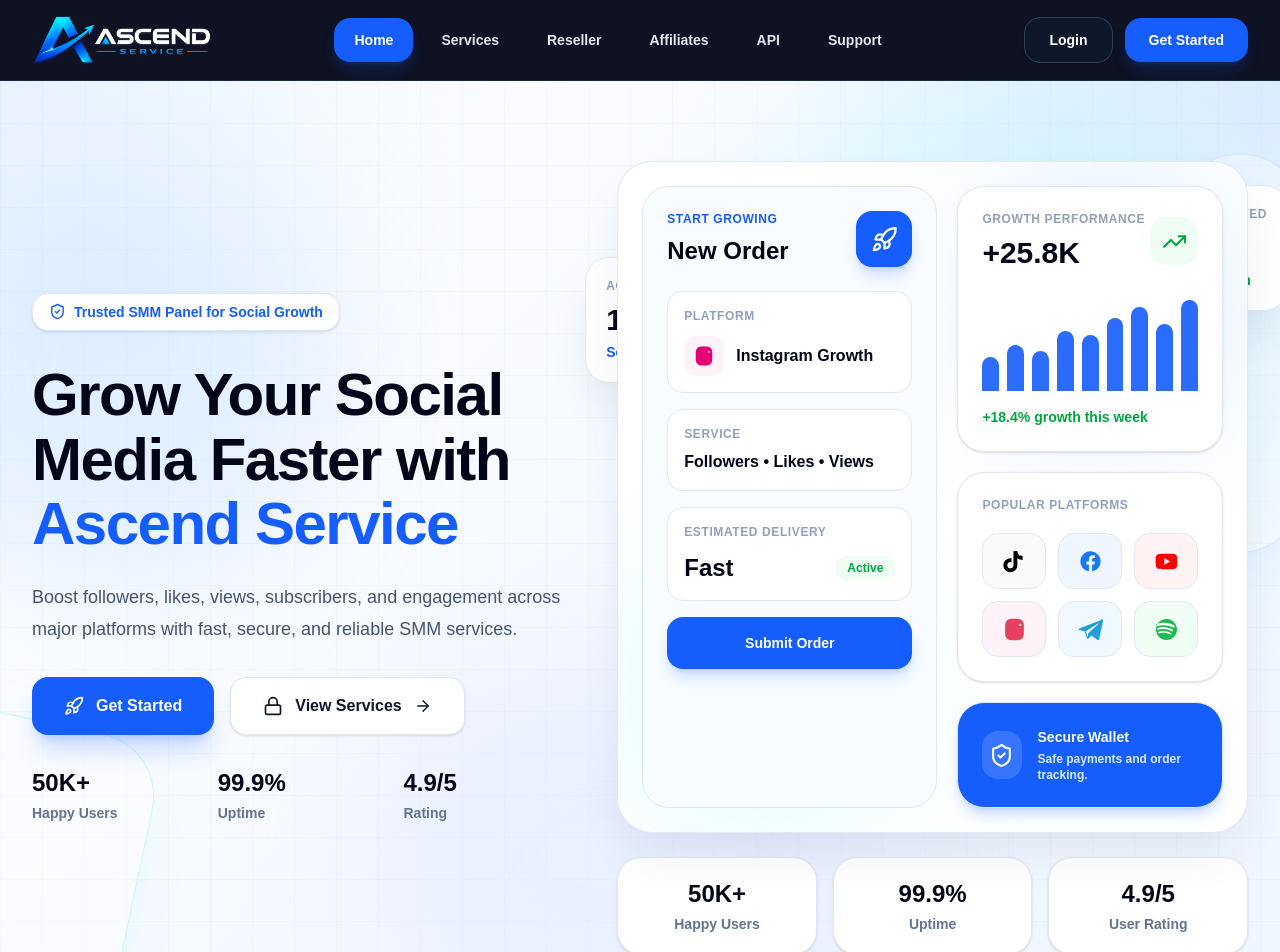
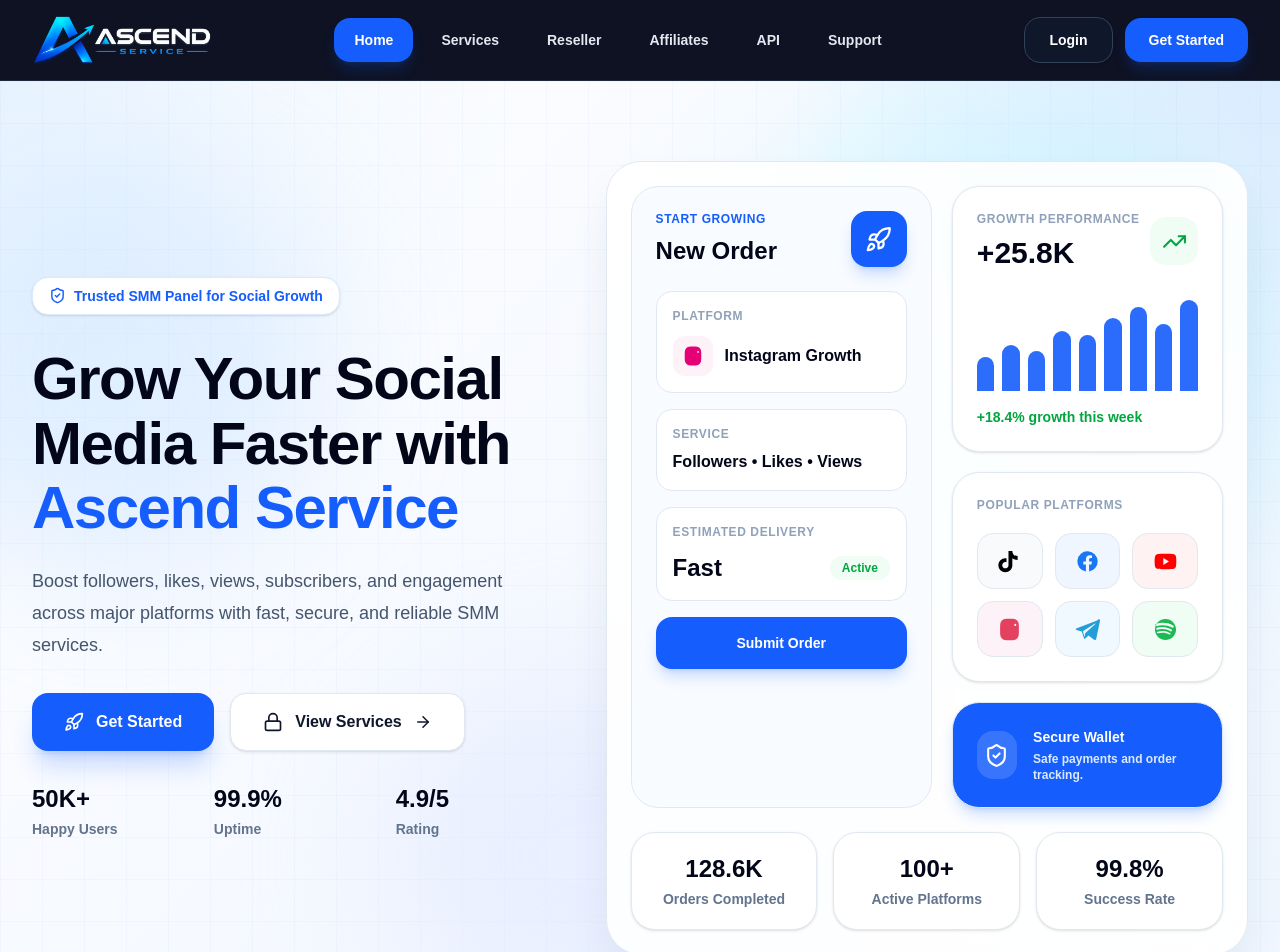
Before and after one commit to Kutcharaaa/SMM-Website1, a Next.js app: page / in a window 1280 px wide. Shown: the top 952 px of the page. Built offline with nearby package versions, Linux system fonts and the light colour scheme.

Commit message:
Fix landing hero overlap

```diff
--- a/app/page.tsx
+++ b/app/page.tsx
@@ -76,7 +76,7 @@ const features = [
     icon: ShieldCheck,
   },
   {
-    title: "Multi-Platform Services",
+    title: "Multi-Platform",
     text: "Boost across TikTok, Facebook, YouTube, Instagram, and more.",
     icon: Globe2,
   },
@@ -168,11 +168,8 @@ export default function HomePage() {
         <div className="absolute right-0 top-0 h-[560px] w-[560px] rounded-full bg-cyan-200/30 blur-3xl" />
         <div className="absolute bottom-0 left-1/2 h-[360px] w-[520px] -translate-x-1/2 rounded-full bg-indigo-100/50 blur-3xl" />
 
-        <div className="absolute right-[-120px] top-28 hidden h-[320px] w-[320px] rotate-45 rounded-[4rem] border border-blue-200/60 bg-white/35 shadow-2xl shadow-blue-200/30 lg:block" />
-        <div className="absolute left-[-140px] bottom-10 hidden h-[280px] w-[280px] rotate-12 rounded-[4rem] border border-cyan-200/60 bg-white/40 shadow-2xl shadow-cyan-200/30 lg:block" />
-
-        <div className="mx-auto grid max-w-7xl items-center gap-12 px-5 py-16 lg:grid-cols-[0.92fr_1.08fr] lg:px-8 lg:py-20">
-          <div className="relative z-10">
+        <div className="relative z-10 mx-auto grid max-w-7xl items-center gap-12 px-5 py-16 lg:grid-cols-[0.9fr_1.1fr] lg:px-8 lg:py-20">
+          <div>
             <div className="inline-flex items-center gap-2 rounded-2xl border border-blue-100 bg-white px-4 py-2 text-sm font-black text-blue-600 shadow-sm">
               <ShieldCheck size={17} />
               Trusted SMM Panel for Social Growth
@@ -231,41 +228,9 @@ export default function HomePage() {
             </div>
           </div>
 
-          <div className="relative z-10">
-            <div className="relative mx-auto max-w-[680px]">
-              <div className="absolute -right-10 top-6 hidden rounded-3xl border border-slate-200 bg-white p-5 shadow-2xl shadow-blue-950/10 lg:block">
-                <p className="text-xs font-black uppercase tracking-wider text-slate-400">
-                  Orders Completed
-                </p>
-
-                <p className="mt-2 text-3xl font-black text-slate-950">
-                  128.6K
-                </p>
-
-                <p className="mt-1 text-sm font-black text-green-600">
-                  +23.1% this month
-                </p>
-              </div>
-
-              <div className="absolute -left-8 top-24 hidden rounded-3xl border border-slate-200 bg-white p-5 shadow-2xl shadow-blue-950/10 lg:block">
-                <p className="text-xs font-black uppercase tracking-wider text-slate-400">
-                  Active Platforms
-                </p>
-
-                <p className="mt-2 text-3xl font-black text-slate-950">
-                  100+
-                </p>
-
-                <p className="mt-1 text-sm font-black text-blue-600">
-                  Services available
-                </p>
-              </div>
-
-              <div className="relative overflow-hidden rounded-[2.2rem] border border-slate-200 bg-white p-6 shadow-2xl shadow-blue-950/10">
-                <div className="absolute right-0 top-0 h-72 w-72 rounded-full bg-blue-100/70 blur-3xl" />
-                <div className="absolute bottom-0 left-0 h-72 w-72 rounded-full bg-cyan-100/60 blur-3xl" />
-
-                <div className="relative grid gap-5 lg:grid-cols-[1fr_0.9fr]">
+          <div>
+            <div className="mx-auto max-w-[720px] rounded-[2.2rem] border border-slate-200 bg-white/90 p-6 shadow-2xl shadow-blue-950/10 backdrop-blur-xl">
+              <div className="grid gap-5 lg:grid-cols-[1fr_0.9fr]">
                 <div className="rounded-[1.7rem] border border-slate-200 bg-[#f8fbff] p-6">
                   <div className="flex items-center justify-between">
                     <div>
@@ -405,13 +370,12 @@ export default function HomePage() {
                   </div>
                 </div>
               </div>
-              </div>
 
               <div className="mt-6 grid gap-4 sm:grid-cols-3">
                 {[
-                  ["50K+", "Happy Users"],
-                  ["99.9%", "Uptime"],
-                  ["4.9/5", "User Rating"],
+                  ["128.6K", "Orders Completed"],
+                  ["100+", "Active Platforms"],
+                  ["99.8%", "Success Rate"],
                 ].map(([value, label]) => (
                   <div
                     key={label}
```
Lines whose indentation alone changed are shown as unchanged.
